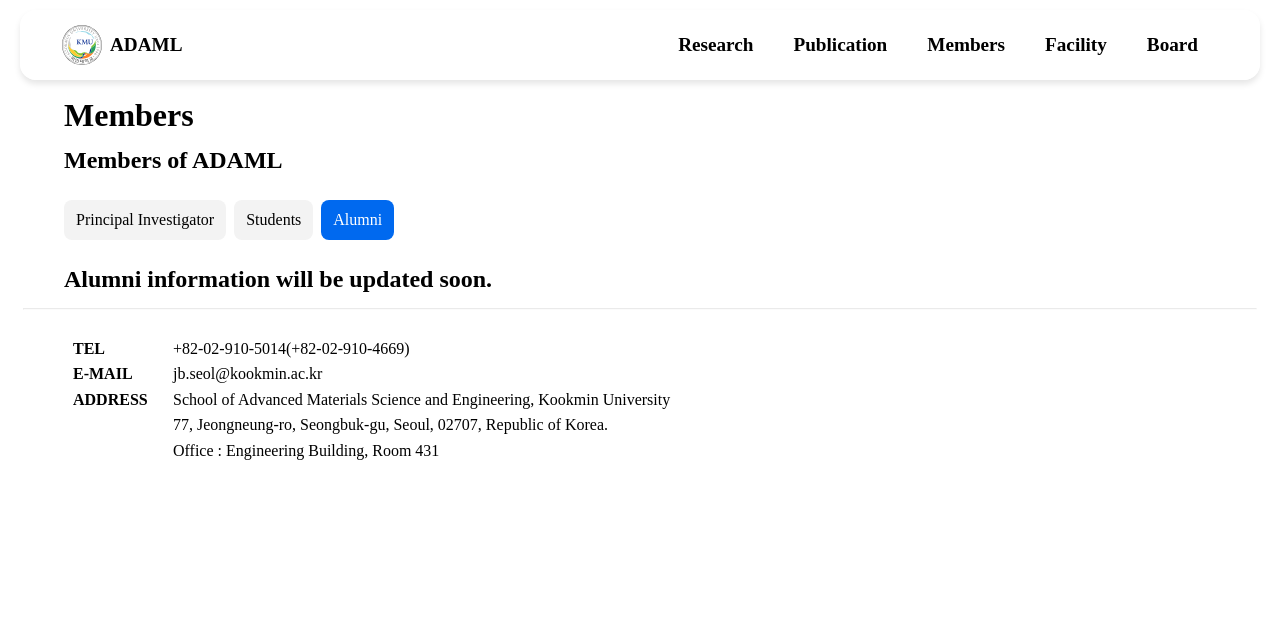
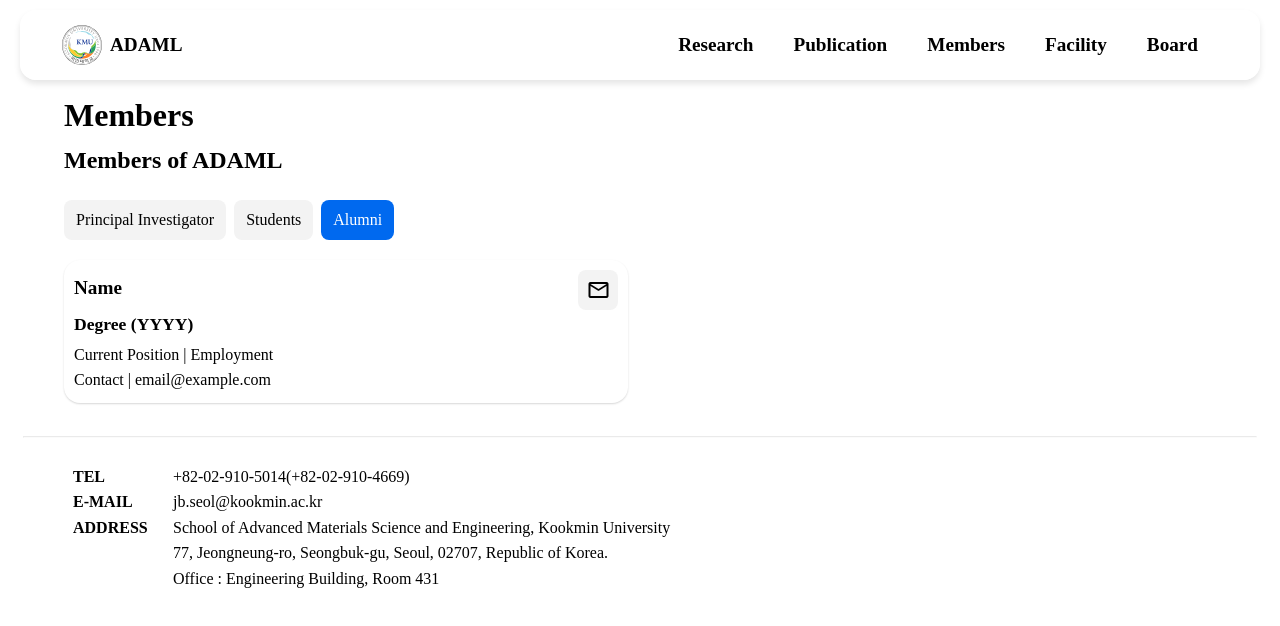
Before and after one commit to ADAML-KMU/ADAML-KMU.github.io, a React (Vite) app: page /#/members/alumni in a window 1280 px wide. Shown: the top 626 px of the page. Built offline with nearby package versions, Linux system fonts and the light colour scheme; a web font is replaced by a local one.

Commit message:
json 분리

```diff
--- /dev/null
+++ b/src/data/alumni.json
@@ -0,0 +1,9 @@
+[
+  {
+    "name": "Name",
+    "degree": "Degree",
+    "graduationYear": "YYYY",
+    "employment": "Employment",
+    "email": "email@example.com"
+  }
+]
--- /dev/null
+++ b/src/data/students.json
@@ -0,0 +1,62 @@
+[
+  {
+    "name": "ChoHyeon Lee",
+    "email": "cho0410@kookmin.ac.kr",
+    "position": "Master Course",
+    "research": "연구 분야\n연구 분야\n연구 분야"
+  },
+  {
+    "name": "WonHee Jo",
+    "email": "jwonh0104@kookmin.ac.kr",
+    "position": "Master Course",
+    "research": "연구 분야\n연구 분야\n연구 분야"
+  },
+  {
+    "name": "JeongWoong Park",
+    "email": "wjddnd636@kookmin.ac.kr",
+    "position": "Master Course",
+    "research": "연구 분야\n연구 분야\n연구 분야"
+  },
+  {
+    "name": "MinYeong Lee",
+    "email": "5368min@kookmin.ac.kr",
+    "position": "Master Course",
+    "research": "연구 분야\n연구 분야\n연구 분야"
+  },
+  {
+    "name": "MinYu Kang",
+    "email": "kminyu@kookmin.ac.kr",
+    "position": "Master Course",
+    "research": "연구 분야\n연구 분야\n연구 분야"
+  },
+  {
+    "name": "SeongHyeon Yang",
+    "email": "sorntmf@kookmin.ac.kr",
+    "position": "Master Course",
+    "research": "연구 분야\n연구 분야\n연구 분야"
+  },
+  {
+    "name": "SeungGyu Hong",
+    "email": "hongsg4665@kookmin.ac.kr",
+    "position": "Undergraduate student",
+    "research": "연구 분야\n연구 분야\n연구 분야"
+  },
+  {
+    "name": "HyeonYeong Park",
+    "email": "jury1390@kookmin.ac.kr",
+    "position": "Undergraduate student",
+    "research": "연구 분야\n연구 분야\n연구 분야"
+  },
+  {
+    "name": "DaWon Kang",
+    "email": "dawon1242@kookmin.ac.kr",
+    "position": "Undergraduate student",
+    "research": "연구 분야\n연구 분야\n연구 분야"
+  },
+  {
+    "name": "HyeongJin Park",
+    "email": "chemilk02@kookmin.ac.kr",
+    "position": "Undergraduate student",
+    "research": "연구 분야\n연구 분야\n연구 분야"
+  }
+]
--- a/src/pages/Members.jsx
+++ b/src/pages/Members.jsx
@@ -1,5 +1,7 @@
 import { useParams } from 'react-router-dom'
 import PageTitle from '../components/common/PageTitle'
+import students from '../data/students.json'
+import alumni from '../data/alumni.json'
 
 function Members() {
   const { tab } = useParams()
@@ -9,19 +11,6 @@ function Members() {
     { id: 'pi', label: 'Principal Investigator', path: '/members' },
     { id: 'students', label: 'Students', path: '/members/students' },
     { id: 'alumni', label: 'Alumni', path: '/members/alumni' }
-  ]
-
-  const students = [
-    { name: 'ChoHyeon Lee', email: 'cho0410@kookmin.ac.kr', position: 'Master Course', research: '연구 분야\n연구 분야\n연구 분야' },
-    { name: 'WonHee Jo', email: 'jwonh0104@kookmin.ac.kr', position: 'Master Course', research: '연구 분야\n연구 분야\n연구 분야' },
-    { name: 'JeongWoong Park', email: 'wjddnd636@kookmin.ac.kr', position: 'Master Course', research: '연구 분야\n연구 분야\n연구 분야' },
-    { name: 'MinYeong Lee', email: '5368min@kookmin.ac.kr', position: 'Master Course', research: '연구 분야\n연구 분야\n연구 분야' },
-    { name: 'MinYu Kang', email: 'kminyu@kookmin.ac.kr', position: 'Master Course', research: '연구 분야\n연구 분야\n연구 분야' },
-    { name: 'SeongHyeon Yang', email: 'sorntmf@kookmin.ac.kr', position: 'Master Course', research: '연구 분야\n연구 분야\n연구 분야' },
-    { name: 'SeungGyu Hong', email: 'hongsg4665@kookmin.ac.kr', position: 'Undergraduate student', research: '연구 분야\n연구 분야\n연구 분야' },
-    { name: 'HyeonYeong Park', email: 'jury1390@kookmin.ac.kr', position: 'Undergraduate student', research: '연구 분야\n연구 분야\n연구 분야' },
-    { name: 'DaWon Kang', email: 'dawon1242@kookmin.ac.kr', position: 'Undergraduate student', research: '연구 분야\n연구 분야\n연구 분야' },
-    { name: 'HyeongJin Park', email: 'chemilk02@kookmin.ac.kr', position: 'Undergraduate student', research: '연구 분야\n연구 분야\n연구 분야' }
   ]
 
   const renderContent = () => {
@@ -92,7 +81,29 @@ function Members() {
       case 'alumni':
         return (
           <div className="container">
-            <h3>Alumni information will be updated soon.</h3>
+            <div className="card-bundle">
+              {alumni.map((member, index) => (
+                <div key={index} className="text-card">
+                  <div className="coupling">
+                    <div className="group-align-std">
+                      <div className="text-card-title"><h4>{member.name}</h4></div>
+                      {member.email && (
+                        <a href={`mailto:${member.email}`} className="btn-sqr btn-monotone-1">
+                          <span className="material-symbols-rounded">mail</span>
+                        </a>
+                      )}
+                    </div>
+                    <div className="text-card-exp"><h5>{member.degree} ({member.graduationYear})</h5></div>
+                    <div className="text-card-body">
+                      <div className="text-card-text">
+                        Current Position | {member.employment}<br />
+                        Contact | {member.email}
+                      </div>
+                    </div>
+                  </div>
+                </div>
+              ))}
+            </div>
           </div>
         )
       default:
```
